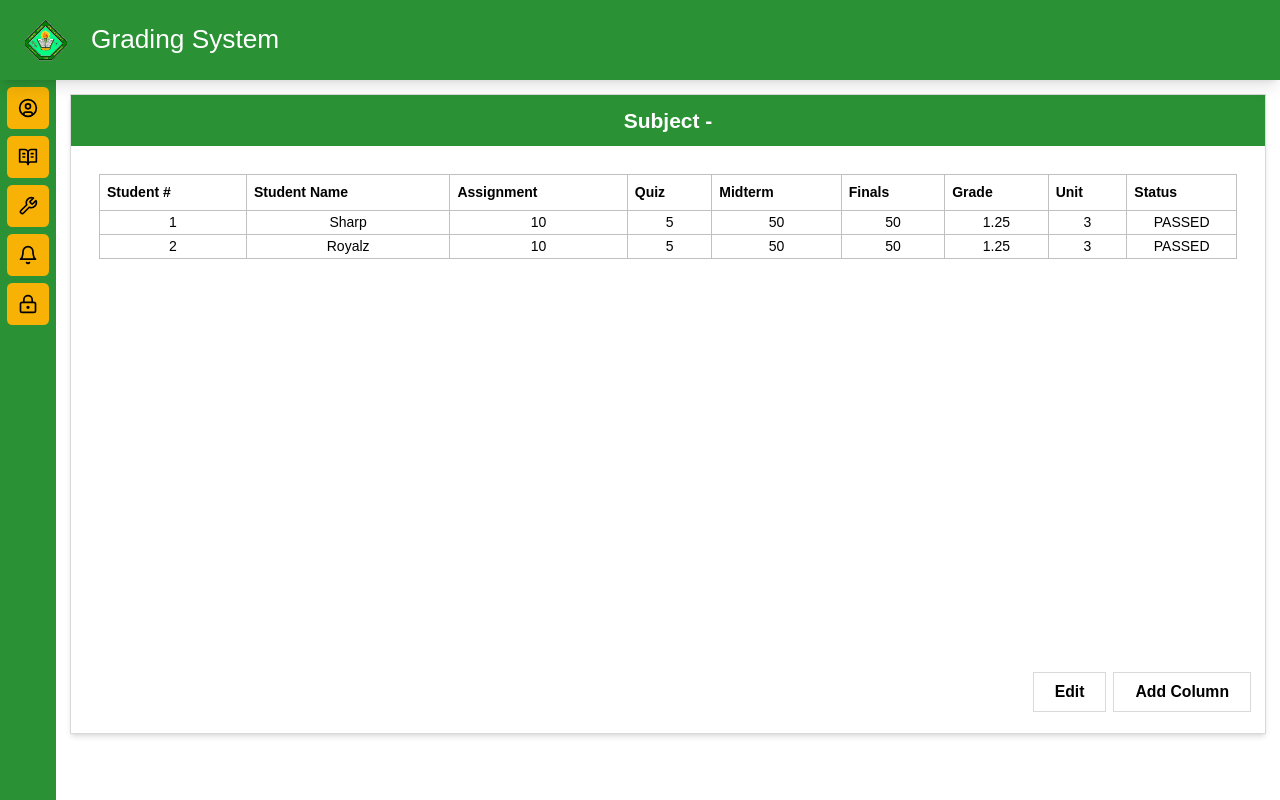
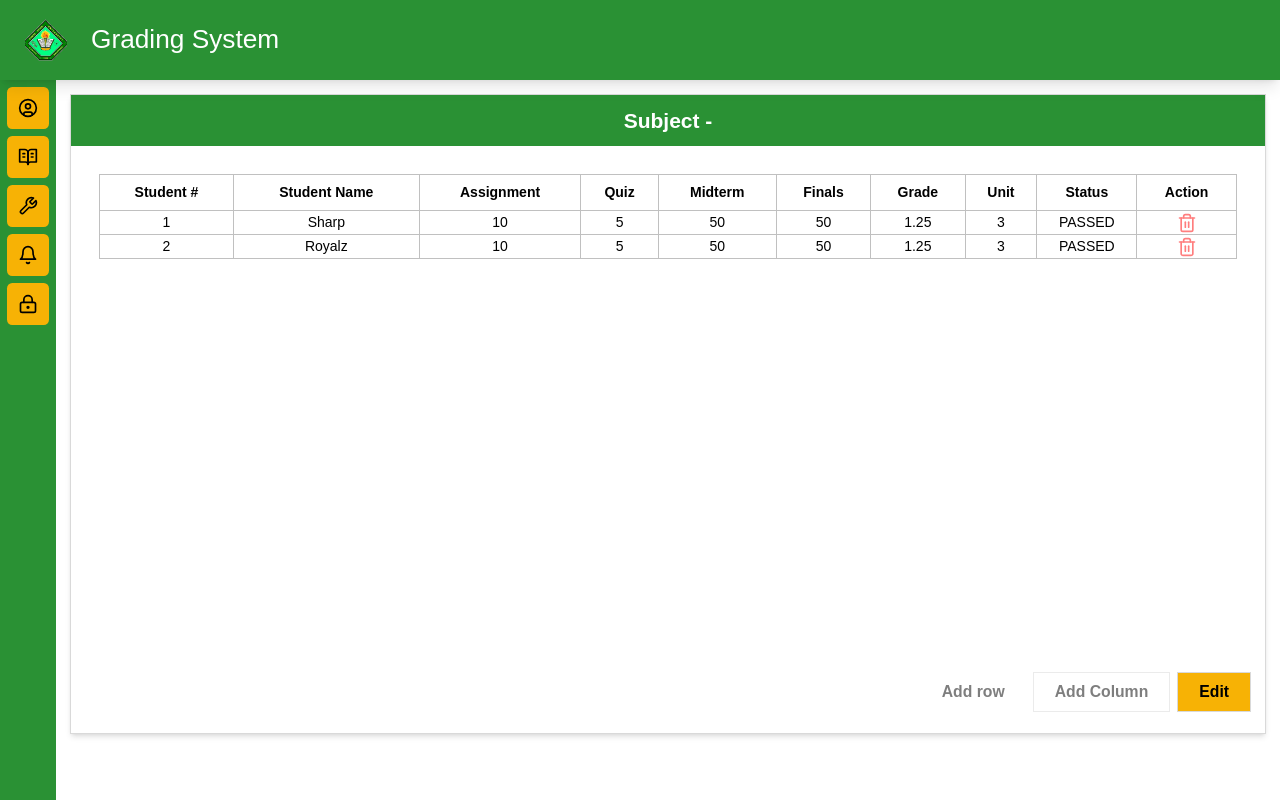
Before and after one commit to JustineLicu/grading-system-react, a Next.js app: page /grades/classes/1 in a window 1280 px wide. Built offline with nearby package versions, Linux system fonts and the light colour scheme.

Commit message:
Added a functions in grade config.

```diff
--- a/src/pages/grades/classes/[id]/edit.jsx
+++ b/src/pages/grades/classes/[id]/edit.jsx
@@ -2,15 +2,17 @@ import NavBar from '@/components/nav-bar';
 import SideBarMenu from '@/components/side-bar';
 import Head from 'next/head';
 import { useRouter } from 'next/router';
+import { useState } from 'react';
 
 export default function EditGradePage() {
   // Fetch all classes
-  const scores = [
+  const [scores, setScores] = useState([
     { type: 'Quiz 1', items: 10, percentage: '20%' },
     { type: 'Assignment 1', items: 10, percentage: '10%' },
     { type: 'Midterm', items: 100, percentage: '30%' },
     { type: 'Final', items: 100, percentage: '40%' },
-  ];
+  ]);
+
   const router = useRouter();
   const { className, id } = router.query;
   return (
@@ -32,9 +34,9 @@ export default function EditGradePage() {
               <table className="w-2/4 border">
                 <thead>
                   <tr>
-                    <th className="border px-4 py-1 text-lg">Type</th>
-                    <th className="border px-4 py-1 text-lg">Items</th>
-                    <th className="border px-4 py-1 text-lg">Percentage</th>
+                    <th className="border px-4 py-1 text-center text-lg">Type</th>
+                    <th className="border px-4 py-1 text-center text-lg">Items</th>
+                    <th className="border px-4 py-1 text-center text-lg">Percentage</th>
                   </tr>
                 </thead>
                 <tbody>
@@ -55,6 +57,9 @@ export default function EditGradePage() {
               </table>
               <button
                 type="button"
+                onClick={() =>
+                  setScores([...scores, { type: 'Assignment', items: 0, percentage: '10%' }])
+                }
                 className="my-3 border border-gray px-6 py-2 text-lg font-semibold hover:bg-yellow"
               >
                 + Add
--- a/src/pages/grades/classes/[id]/index.jsx
+++ b/src/pages/grades/classes/[id]/index.jsx
@@ -1,13 +1,15 @@
 import NavBar from '@/components/nav-bar';
 import SideBarMenu from '@/components/side-bar';
 import Head from 'next/head';
+import Image from 'next/image';
 import { useRouter } from 'next/router';
 import { useState } from 'react';
 
 export default function ClassesPage() {
   // Fetch all classes
-  const studentInfos = [
+  const [studentInfos, setStudentInfos] = useState([
     {
+      id: 1,
       studentNumber: '1',
       studentName: 'Sharp',
       assignmentScore: 10,
@@ -19,6 +21,7 @@ export default function ClassesPage() {
       status: 'PASSED',
     },
     {
+      id: 2,
       studentNumber: '2',
       studentName: 'Royalz',
       assignmentScore: 10,
@@ -29,7 +32,20 @@ export default function ClassesPage() {
       unit: 3,
       status: 'PASSED',
     },
-  ];
+  ]);
+
+  const handleDeleteClick = (id) => {
+    // Filter out the object with the specified studentNumber
+    const updatedStudentInfos = studentInfos.filter((info) => info.id !== id);
+
+    // Update the state with the filtered array
+    setStudentInfos(updatedStudentInfos);
+  };
+
+  const generateRandomId = () => {
+    return Date.now() + Math.floor(Math.random() * 1000);
+  };
+
   const router = useRouter();
   const { className, id } = router.query;
   const [editTab, setEditTab] = useState(false);
@@ -51,16 +67,17 @@ export default function ClassesPage() {
             <div className=" p-8">
               <table className="w-full border">
                 <thead className="border">
-                  <tr>
-                    <th className="border p-2">Student #</th>
-                    <th className="border p-2">Student Name</th>
-                    <th className="border p-2">Assignment</th>
-                    <th className="border p-2">Quiz</th>
-                    <th className="border p-2">Midterm</th>
-                    <th className="border p-2">Finals</th>
-                    <th className="border p-2">Grade</th>
-                    <th className="border p-2">Unit</th>
-                    <th className="border p-2">Status</th>
+                  <tr className="">
+                    <th className="border p-2 text-center">Student #</th>
+                    <th className="border p-2 text-center">Student Name</th>
+                    <th className="border p-2 text-center">Assignment</th>
+                    <th className="border p-2 text-center">Quiz</th>
+                    <th className="border p-2 text-center">Midterm</th>
+                    <th className="border p-2 text-center">Finals</th>
+                    <th className="border p-2 text-center">Grade</th>
+                    <th className="border p-2 text-center">Unit</th>
+                    <th className="border p-2 text-center">Status</th>
+                    <th className="border p-2 text-center">Action</th>
                   </tr>
                 </thead>
                 <tbody>
@@ -120,17 +137,73 @@ export default function ClassesPage() {
                       >
                         {info.status}
                       </td>
+                      <td
+                        className={`${editTab ? 'opacity-100' : 'opacity-50'} border text-center`}
+                      >
+                        <div className="flex w-full items-center justify-center">
+                          <button
+                            type="button"
+                            onClick={() => handleDeleteClick(info.id)}
+                            className={`${editTab ? '' : 'cursor-not-allowed'} rounded-sm`}
+                            disabled={!editTab}
+                          >
+                            <Image src="/delete.svg" alt="delete" width={20} height={20} />
+                          </button>
+                        </div>
+                      </td>
                     </tr>
                   ))}
                 </tbody>
               </table>
             </div>
             <div className="absolute bottom-6 right-4 flex gap-2">
+              <button
+                type="button"
+                onClick={() => {
+                  const newId = generateRandomId();
+                  setStudentInfos([
+                    ...studentInfos,
+                    {
+                      id: newId.toString(),
+                      studentNumber: `${newId
+                        .toString()
+                        .slice(newId.toString().length - 4, newId.toString().length)}`,
+                      studentName: 'John',
+                      assignmentScore: 0,
+                      quizScore: 0,
+                      midtermScore: 0,
+                      finalScore: 0,
+                      grade: 0,
+                      unit: 0,
+                      status: 'FAILED',
+                    },
+                  ]);
+                }}
+                className={`${
+                  editTab ? 'hover:bg-yellow' : 'cursor-not-allowed opacity-50'
+                } border-gray px-6 py-2 text-lg font-semibold first-letter:border `}
+                disabled={!editTab}
+              >
+                Add row
+              </button>
+
+              <button
+                type="button"
+                onClick={() =>
+                  router.push(`/grades/classes/${id}/edit?className=${className}&id=${id}`)
+                }
+                className={`${
+                  editTab ? 'hover:bg-yellow' : 'cursor-not-allowed opacity-50'
+                } border border-gray px-6 py-2 text-lg font-semibold `}
+                disabled={!editTab}
+              >
+                Add Column
+              </button>
               {editTab ? (
                 <button
                   type="button"
                   onClick={() => setEditTab(false)}
-                  className="border border-gray px-6 py-2 text-lg font-semibold hover:bg-yellow"
+                  className="border border-gray bg-yellow px-6 py-2 text-lg font-semibold"
                 >
                   Save
                 </button>
@@ -138,21 +211,11 @@ export default function ClassesPage() {
                 <button
                   type="button"
                   onClick={() => setEditTab(true)}
-                  className="border border-gray px-6 py-2 text-lg font-semibold hover:bg-yellow"
+                  className="border border-gray bg-yellow px-6 py-2 text-lg font-semibold"
                 >
                   Edit
                 </button>
               )}
-
-              <button
-                type="button"
-                onClick={() =>
-                  router.push(`/grades/classes/${id}/edit?className=${className}&id=${id}`)
-                }
-                className="border border-gray px-6 py-2 text-lg font-semibold hover:bg-yellow"
-              >
-                Add Column
-              </button>
             </div>
           </div>
         </div>
```
Also changed, not shown: public/delete.svg (added).
